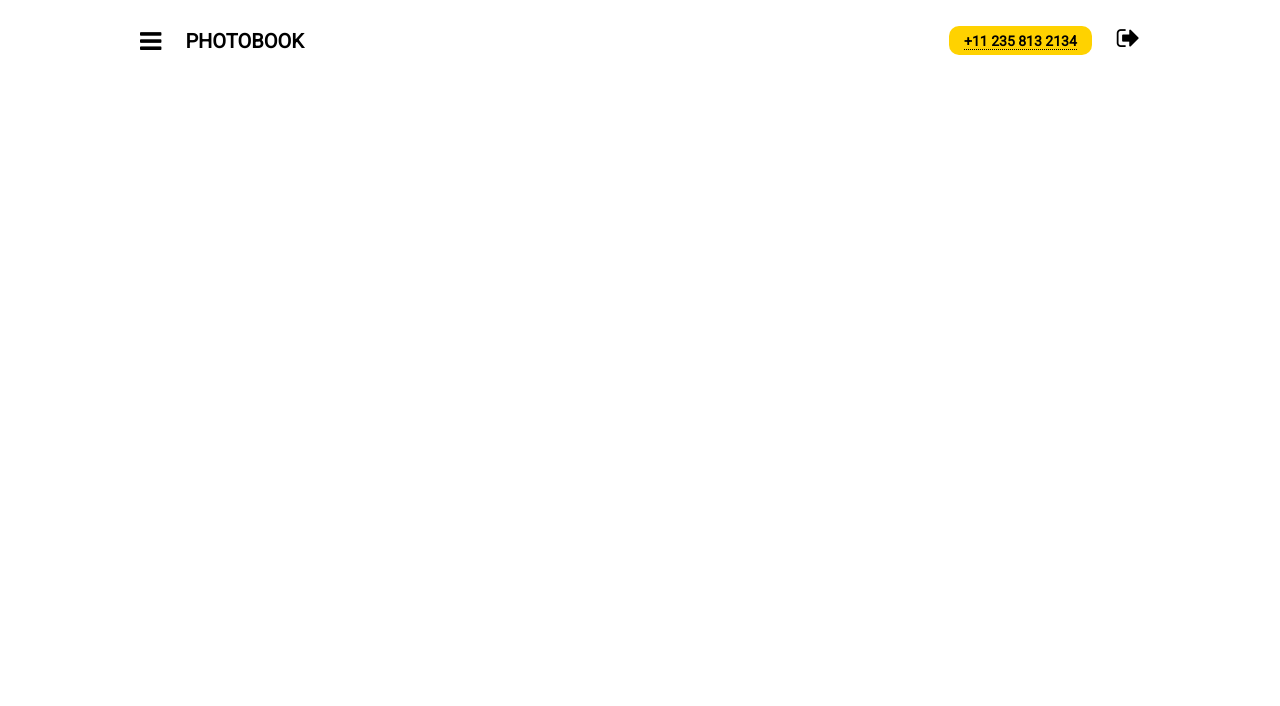
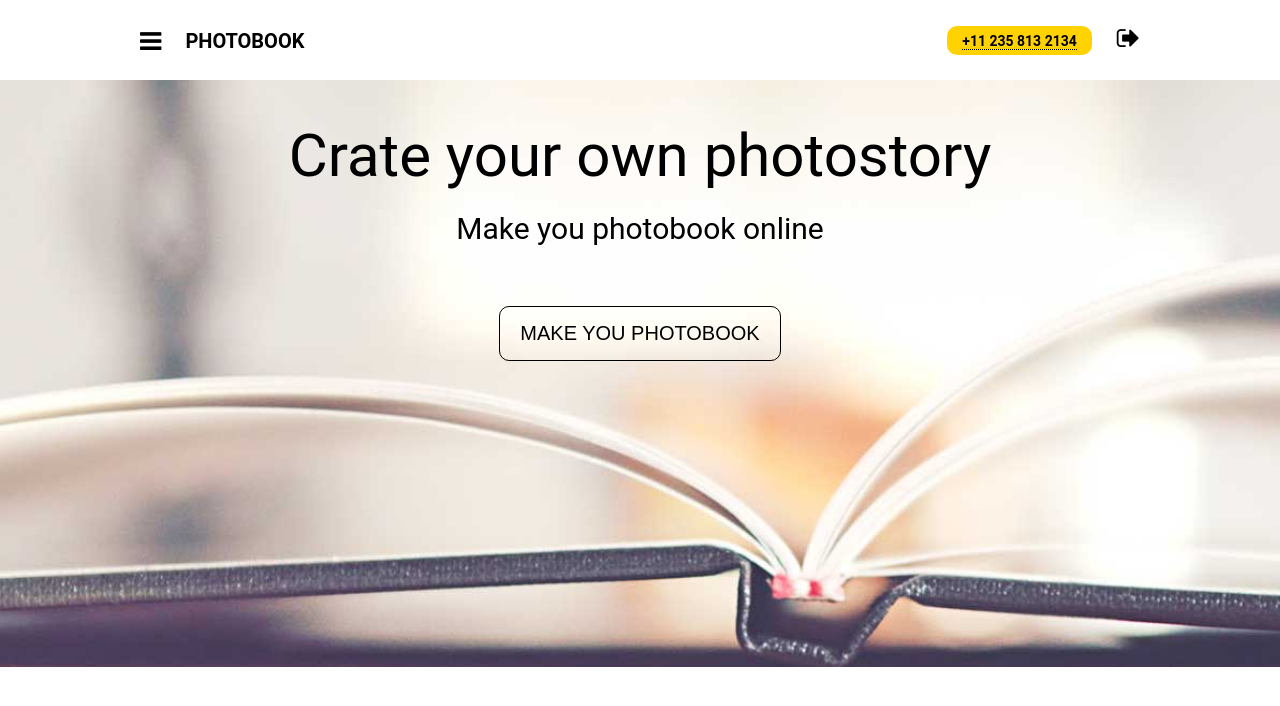
Before and after one commit to oleg-fit/Photobook__Less__Gulp, a website: page public/index.html in a window 1280 px wide. Drawn offline with Linux system fonts and the light colour scheme.

Commit message:
Разметка и стилизация блока header

```diff
--- a/public/index.html
+++ b/public/index.html
@@ -8,7 +8,7 @@
 </head>
 <body>
 
-<div class="wrapper">
+<header class="wrapper">
     <nav id="nav" class="view-port">
         <div class="left">
             <i class="fa fa-bars"></i>
@@ -23,6 +23,19 @@
             <i class="fa fa-sign-out"></i>
         </div>
     </nav>
+    <header id="header">
+        <div class="text">
+            <h1>
+                Crate your own photostory
+            </h1>
+            <h4>
+                Make you photobook online
+            </h4>
+        </div>
+            <button class="btn btn-line">
+                Make you photobook
+            </button>
+    </header>
 </div>
 
 
--- /dev/null
+++ b/src/less/button.less
@@ -0,0 +1,28 @@
+@import "partials/params";
+@import "partials/mixins";
+
+.btn {
+    padding: 15px 20px;
+    font-size: 20px;
+    border: none;
+     border-radius: 10px;
+    text-transform: uppercase;
+    outline: none;
+    cursor: pointer;
+    transition: .1s all;
+
+    &:active {
+        box-shadow: inset 0 0 20px -3px rgba(0, 0, 0, .6);
+    }
+
+    &-line {
+        border: 1px solid #000;
+        color: #000;
+        background: transparent;
+    }
+
+    &-red {
+        background-color: @red-color;
+        color: #fff;
+    }
+}
--- /dev/null
+++ b/src/less/header.less
@@ -0,0 +1,29 @@
+@import "partials/params";
+@import "partials/mixins";
+
+#header {
+    .flex-center;
+    justify-content: flex-start;
+    padding-top: 40px;
+    height: 547px;
+    background: url('img/header_bg.jpg') no-repeat;
+     background-size: cover;
+
+    & .text {
+        text-align: center;
+        margin-bottom: 60px;
+
+        & * {
+            font-weight: normal;
+        }
+
+        & h1 {
+            margin-bottom: 20px;
+            font-size: 60px;
+        }
+
+        & h4 {
+            font-size: 30px;
+        }
+    }
+}
```
Also changed, not shown: public/bundle.min.css.
